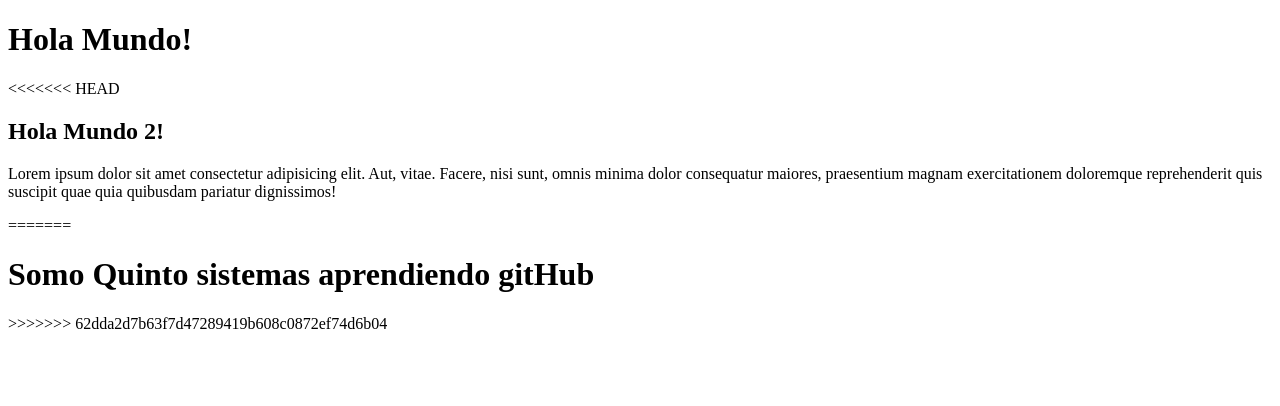
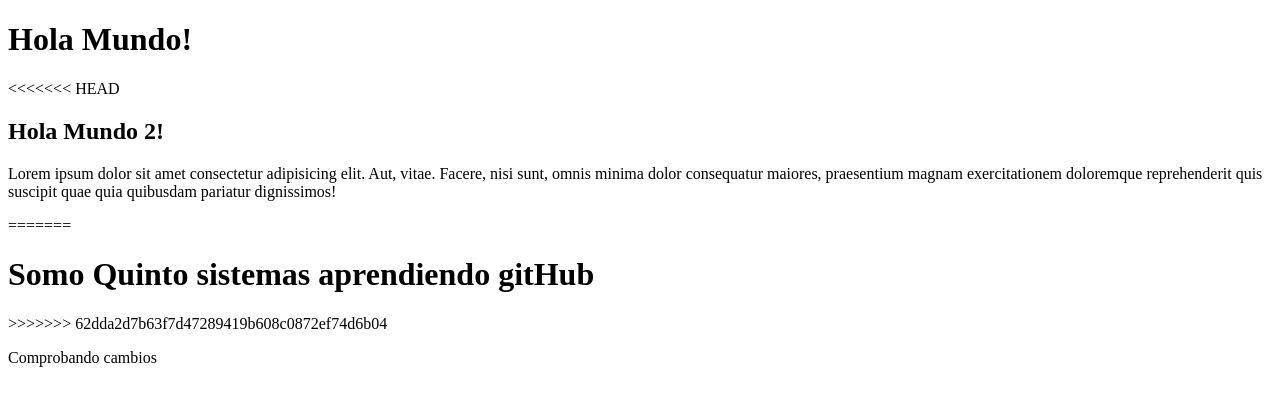
Before and after one commit to AdminEdison/App-web-gitHub, a plain HTML site: page index.html in a window 1280 px wide. Drawn offline with Linux system fonts and the light colour scheme.

Commit message:
Nueva linea

```diff
--- a/index.html
+++ b/index.html
@@ -12,5 +12,6 @@
 =======
     <h1>Somo Quinto sistemas aprendiendo gitHub</h1>
 >>>>>>> 62dda2d7b63f7d47289419b608c0872ef74d6b04
+    <p>Comprobando cambios</p>
 </body>
 </html>
```
